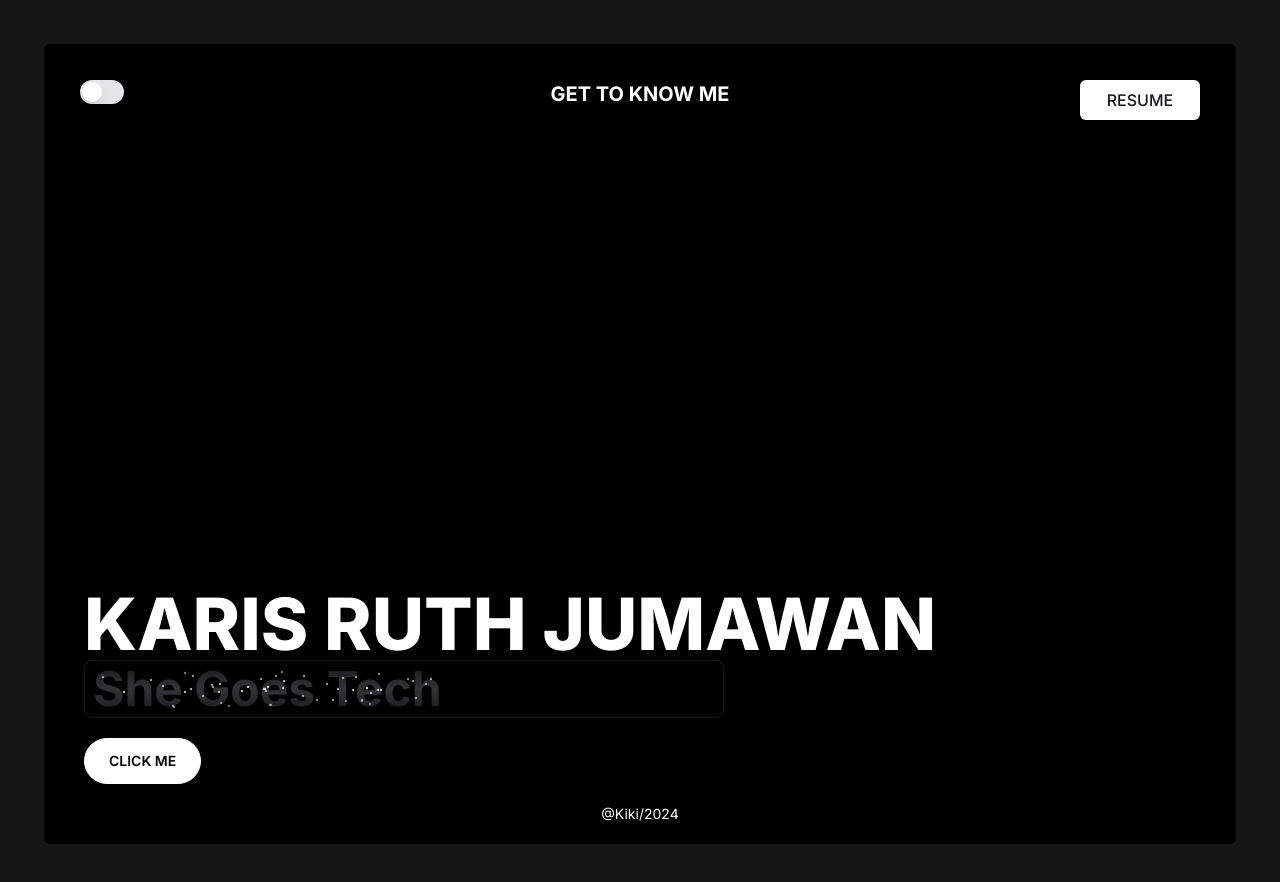
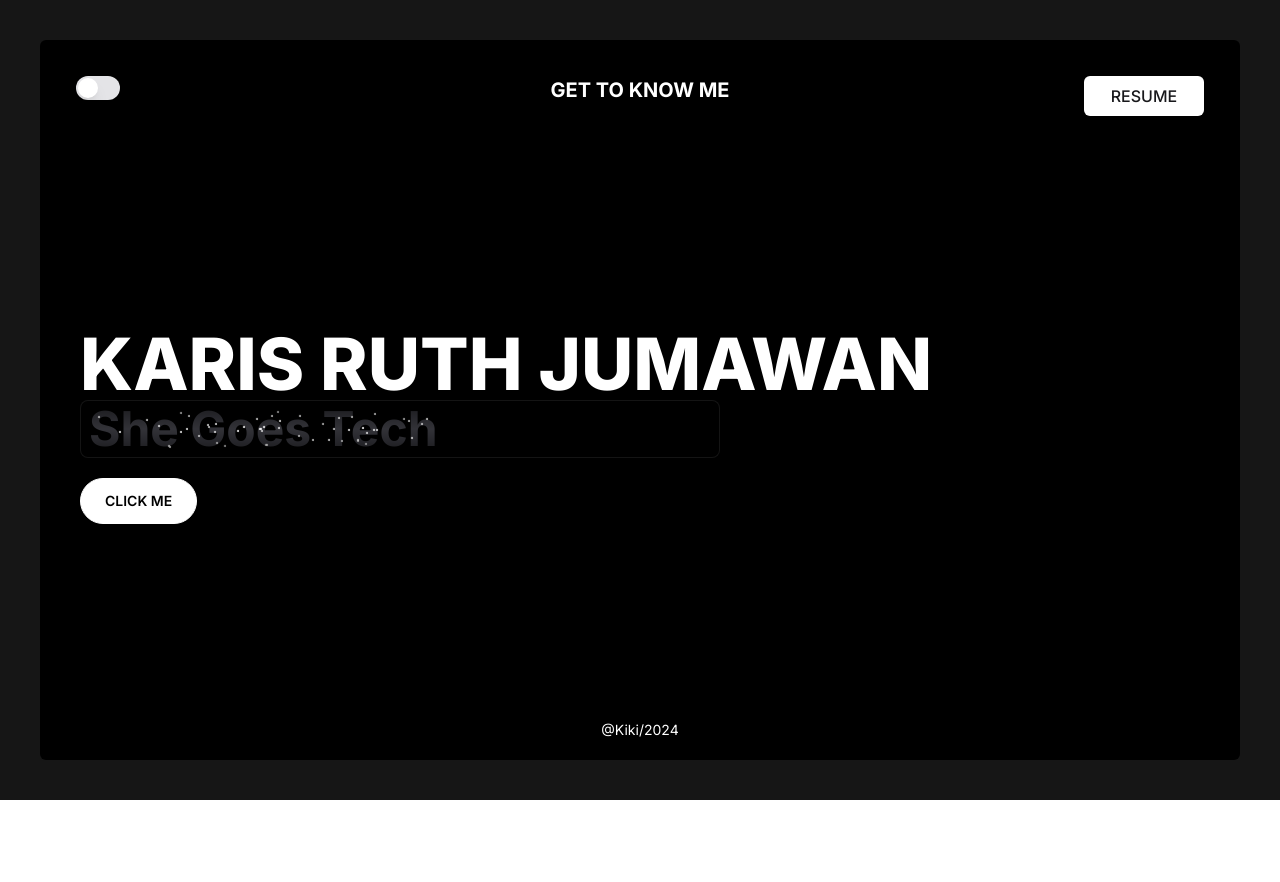
Before and after one commit to Dbug1011/Kiki_Portfolio, a Next.js app: page / in a window 1280 px wide. Shown: the top 882 px of the page. After the commit the page ends 800 px from the top, so only its background shows below. Built offline with nearby package versions, Linux system fonts and the light colour scheme; no server answers.

Commit message:
added useContext, fix minor layout issues. Hehehe fightingg!!

```diff
--- a/app/components/UI/Navbar.tsx
+++ b/app/components/UI/Navbar.tsx
@@ -1,42 +1,44 @@
-"use client";
-import { useCookies } from "react-cookie";
-import React, { FormEvent, useEffect, useState } from "react";
-import { Button } from "@/components/ui/button";
-import { Switch } from "@/components/ui/switch";
-import VideoHeader from "@/components/VideoHeader";
-import HomeProps from "@/app/page";
+'use client';
+import { useCookies } from 'react-cookie';
+import React, { FormEvent, useEffect, useState } from 'react';
+import { Button } from '@/components/ui/button';
+import { Switch } from '@/components/ui/switch';
+import VideoHeader from '@/components/VideoHeader';
+import HomeProps from '@/app/page';
+import { useSwitchContext } from '@/app/context/switch-context';
 
 const NavbarItems = [
 	{
-    name: "Home",
-    icon: "",
-    label: "Home",
-    url: "/",
+		name: 'Home',
+		icon: '',
+		label: 'Home',
+		url: '/',
 	},
 	{
-    name: "About-Kiki",
-    icon: "",
-    label: "About-Kiki",
-    url: "/about-kiki",
+		name: 'About-Kiki',
+		icon: '',
+		label: 'About-Kiki',
+		url: '/about-kiki',
 	},
 	{
-    name: "Ambot",
-    icon: "",
-    label: "ambot",
-    url: "/ambot",
+		name: 'Ambot',
+		icon: '',
+		label: 'ambot',
+		url: '/ambot',
 	},
 	{
-    name: "Mao",
-    icon: "",
-    label: "mao",
-    url: "/mao",
+		name: 'Mao',
+		icon: '',
+		label: 'mao',
+		url: '/mao',
 	},
 ];
 
 const Navbar = () => {
-  const [cookies, setCookie] = useCookies(["Switch"]);
-  const [isOn, setIsOn] = useState(false);
-  const [kiki, setKiki] = useState("");
+	const { isOn, setIsOn } = useSwitchContext();
+	// const [cookies, setCookie] = useCookies(["Switch"]);
+	// const [isOn, setIsOn] = useState(false);
+	// const [kiki, setKiki] = useState("");
 
 	// useEffect(() => {
 	//   if (cookies.Switch !== undefined) {
@@ -47,22 +49,24 @@ const Navbar = () => {
 	const handleSwitch = () => {
 		const newIsOn = !isOn;
 		setIsOn(newIsOn);
-    setCookie("Switch", newIsOn, {
-      path: "/",
-      maxAge: 25920000,
-    });
+		// setCookie("Switch", newIsOn, {
+		//   path: "/",
+		//   maxAge: 25920000,
+		// });
 	};
-  console.log(cookies.Switch);
+
 	return (
-    <div className="w-full flex items-start text-white justify-between p-4 z-[999]">
-      <div className="w-[120px]">
-        <Switch onCheckedChange={handleSwitch} checked={isOn}></Switch>
+		<div className='w-full flex items-start text-white justify-between p-4 z-[999]'>
+			<div className='w-[120px]'>
+				<Switch
+					onCheckedChange={handleSwitch}
+					checked={isOn}></Switch>
 			</div>
-      <div className="font-roboto text-xl font-bold space-x-3">
-        GET TO KNOW ME
-      </div>
-      <a href="/Karis-Ruth-Jumawan-FlowCV-Resume.pdf">
-        <Button className="w-[120px]" variant={"default-white"}>
+			<div className='font-roboto text-xl font-bold space-x-3'>GET TO KNOW ME</div>
+			<a href='/Karis-Ruth-Jumawan-FlowCV-Resume.pdf'>
+				<Button
+					className='w-[120px]'
+					variant={'default-white'}>
 					RESUME
 				</Button>
 			</a>
--- /dev/null
+++ b/app/context/switch-context.tsx
@@ -0,0 +1,37 @@
+'use client';
+import React, { createContext, ReactNode, useContext, useMemo, useState } from 'react';
+
+//createContext
+//createProvider
+//useContext
+
+interface SwitchContextType {
+	isOn: boolean;
+	setIsOn: (value: boolean) => void;
+}
+
+const SwitchContext = createContext<SwitchContextType | undefined>(undefined);
+
+export const SwitchProvider = ({ children }: { children: ReactNode }) => {
+	const [isOn, setIsOn] = useState<boolean>(false);
+
+	const contextValue = useMemo(
+		() => ({
+			setIsOn,
+			isOn,
+		}),
+		[isOn]
+	);
+
+	return <SwitchContext.Provider value={contextValue}>{children}</SwitchContext.Provider>;
+};
+
+export const useSwitchContext = () => {
+	const context = useContext(SwitchContext);
+
+	if (!context) {
+		throw new Error('UseSwitchContext must be within a SwitchContext Provider');
+	}
+
+	return context;
+};
--- a/app/layout.tsx
+++ b/app/layout.tsx
@@ -1,22 +1,26 @@
-import type { Metadata } from "next";
-import { Inter } from "next/font/google";
-import "./globals.css";
+import type { Metadata } from 'next';
+import { Inter } from 'next/font/google';
+import './globals.css';
+import Navbar from './components/UI/Navbar';
+import { SwitchProvider } from './context/switch-context';
 
-const inter = Inter({ subsets: ["latin"] });
+const inter = Inter({ subsets: ['latin'] });
 
 export const metadata: Metadata = {
-  title: "Create kiki-portfolio",
-  description: "Generated by create next app",
+	title: 'Create kiki-portfolio',
+	description: 'Generated by create next app',
 };
 
 export default function RootLayout({
-  children,
+	children,
 }: Readonly<{
-  children: React.ReactNode;
+	children: React.ReactNode;
 }>) {
-  return (
-    <html lang="en">
-      <body className={inter.className}>{children}</body>
-    </html>
-  );
+	return (
+		<html lang='en'>
+			<body className={inter.className}>
+				<SwitchProvider>{children}</SwitchProvider>
+			</body>
+		</html>
+	);
 }
--- /dev/null
+++ b/app/layouts/LandingPage.tsx
@@ -0,0 +1,35 @@
+'use client';
+import { TextRevealCard } from '@/components/ui/text-reveal-card';
+import VideoHeader from '@/components/VideoHeader';
+import React from 'react';
+import { useSwitchContext } from '../context/switch-context';
+import Navbar from '../components/UI/Navbar';
+
+const LandingPage = () => {
+	const { isOn, setIsOn } = useSwitchContext();
+	return (
+		<div className='w-full flex flex-col h-full bg-black p-5 rounded-md item-start justify-between relative'>
+			<Navbar />
+			{isOn ? (
+				<VideoHeader />
+			) : (
+				<div className='flex flex-col w-full h-fit gap-5 px-5 justify-between'>
+					<div className='text-white font-roboto font-extrabold text-7xl w-full'>
+						KARIS RUTH JUMAWAN
+						<br />
+						<TextRevealCard
+							text='She Goes Tech'
+							revealText='Software Developer'
+						/>
+					</div>
+					<button className='text-sm font-semibold px-6 py-3 border text-black bg-white border-white hover:bg-transparent hover:text-white rounded-full h-fit w-fit text-nowrap uppercase'>
+						Click Me
+					</button>
+				</div>
+			)}
+			<div className='text-white font-roboto text-sm text-center mx-auto'>@Kiki/2024</div>
+		</div>
+	);
+};
+
+export default LandingPage;
--- a/app/page.tsx
+++ b/app/page.tsx
@@ -1,44 +1,12 @@
-import Image from "next/image";
-import Navbar from "./components/UI/Navbar";
-import { Button } from "@/components/ui/button";
-import ExpandableCardDemo from "@/components/blocks/expandable-card-demo-grid";
-import VideoHeader from "@/components/VideoHeader";
-import { TextRevealCard } from "@/components/ui/text-reveal-card";
-import { cookies } from "next/headers";
+import { cookies } from 'next/headers';
+import LandingPage from './layouts/LandingPage';
 
 const Home = () => {
-  const cookieStore = cookies();
-  const isOn = cookieStore.get("Switch")?.value;
-  console.log(isOn);
-  return (
-    <main className="bg-[rgb(22,22,22)] w-full flex min-h-screen flex-col items-center justify-between  p-11">
-      <div className="w-full flex flex-col min-h-screen bg-black p-5 rounded-md item-start justify-between relative ">
-        <Navbar />
-
-        {isOn ? (
-
-          <VideoHeader />
-        ) : (
-          <div className="flex flex-col w-full h-full gap-5 px-5">
-            <div className="text-white font-roboto font-extrabold text-7xl w-full">
-              KARIS RUTH JUMAWAN
-              <br />
-              <TextRevealCard
-                text="She Goes Tech"
-                revealText="Software Developer"
-              />
-            </div>
-            <button className="text-sm font-semibold px-6 py-3 border text-black bg-white border-white hover:bg-transparent hover:text-white rounded-full h-fit w-fit text-nowrap uppercase">
-              Click Me
-            </button>
-            <div className="text-white font-roboto text-sm text-center mx-auto">
-              @Kiki/2024
-            </div>
-          </div>
-        )}
-      </div>
-    </main>
-  );
+	return (
+		<main className='bg-[rgb(22,22,22)] w-full flex h-screen flex-col items-center justify-between p-10'>
+			<LandingPage />
+		</main>
+	);
 };
 
 export default Home;
```
Lines whose indentation alone changed are shown as unchanged.
